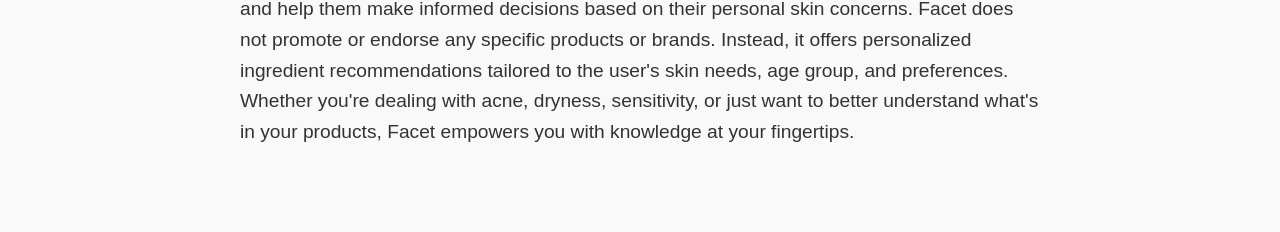
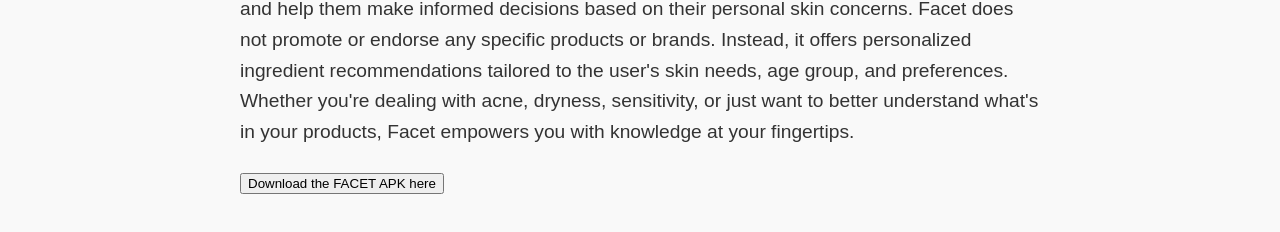
Before and after one commit to DylanCD/my-github-page, a plain HTML site: page index.html in a window 1280 px wide. Shown: the part 304-536 px from the top of the page. Drawn offline with Linux system fonts and the light colour scheme.

Commit message:
Update index.html

```diff
--- a/index.html
+++ b/index.html
@@ -39,6 +39,9 @@
         <section class="description">
             <img src="facetLogo.png" alt="Facet App Logo" style="max-width: 150px; display: block; margin: 0 auto 20px;" />
             <p><strong>Facet</strong> is a mobile skincare companion app designed to educate users on skincare ingredients and help them make informed decisions based on their personal skin concerns. Facet does not promote or endorse any specific products or brands. Instead, it offers personalized ingredient recommendations tailored to the user's skin needs, age group, and preferences. Whether you're dealing with acne, dryness, sensitivity, or just want to better understand what's in your products, Facet empowers you with knowledge at your fingertips.</p>
+            <a href="facet-debug.apk" download>
+                <button>Download the FACET APK here</button>
+            </a>
         </section>
     </main>
 </body>
```
